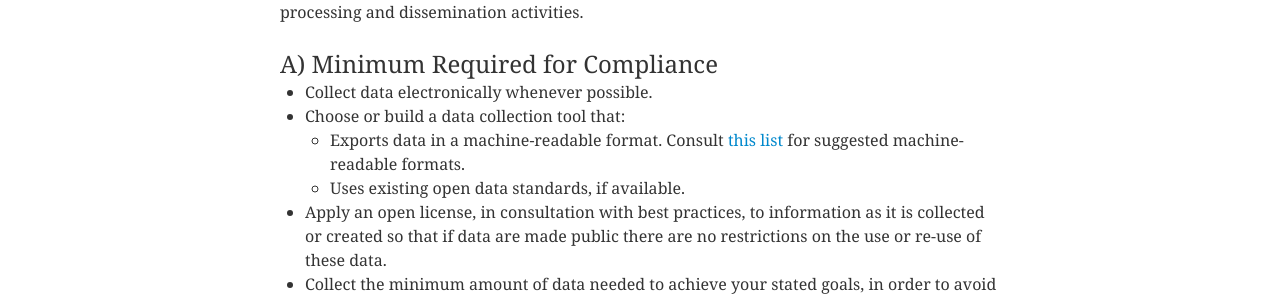
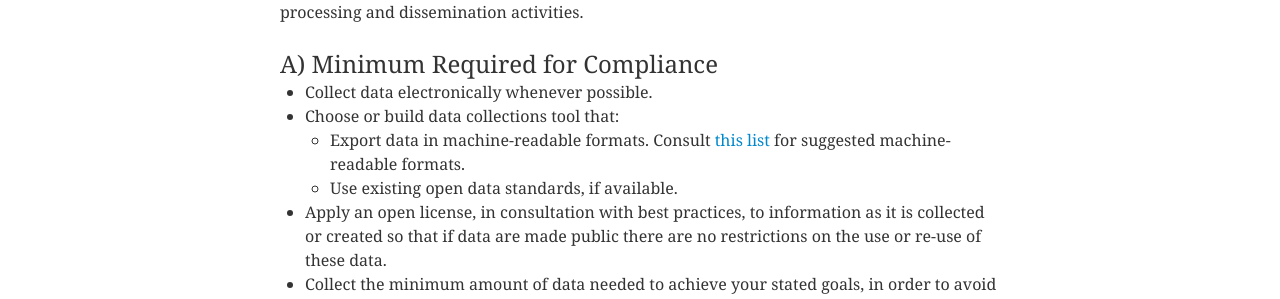
Before and after one commit to gbinal/p-o-d.github.com, a Jekyll site: the page built from implementation-guide.md, in a window 1280 px wide and 900 px high, scrolled down 3787 px. Shown: the part 155-454 px from the top of the window. Built offline with Jekyll 4.4.1, drawn with Linux system fonts in a browser that asks for light colours; nearby versions of some CDN libraries.

Commit message:
Copy editing

```diff
--- a/implementation-guide.md
+++ b/implementation-guide.md
@@ -126,9 +126,9 @@ Collect or create information (data) in a way that supports downstream informati
 ### A) Minimum Required for Compliance
 
 * Collect data electronically whenever possible.
-* Choose or build a data collection tool that:
-    - Exports data in a machine-readable format. Consult [this list](/faq) for suggested machine-readable formats.
-    - Uses existing open data standards, if available.
+* Choose or build data collections tool that:
+    - Export data in machine-readable formats. Consult [this list](faq.md) for suggested machine-readable formats.
+    - Use existing open data standards, if available.
 * Apply an open license, in consultation with best practices, to information as it is collected or created so that if data are made public there are no restrictions on the use or re-use of these data.
 * Collect the minimum amount of data needed to achieve your stated goals, in order to avoid having to remove additional personally-identifiable information later in the collection or release process.
 * Review information for privacy, confidentiality pledge, security, and other restrictions to release.
```
